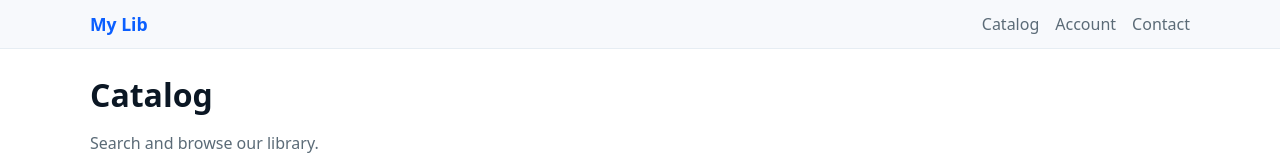
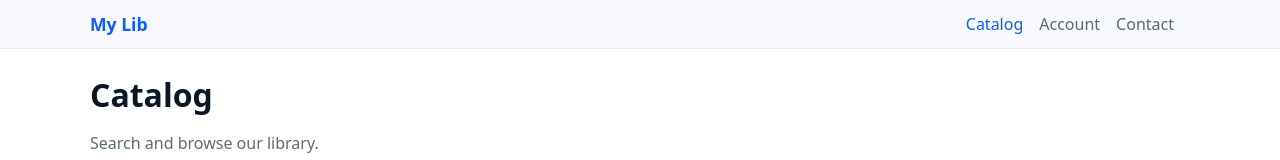
Before and after one commit to lpulgaHENERGY/Library-Test, a React (Vite) app: page /catalog in a window 1280 px wide. Shown: the top 160 px of the page. Built offline with nearby package versions, Linux system fonts and the light colour scheme.

Commit message:
Update Navbar: use NavLink and accessible nav

```diff
--- a/src/components/Navbar.tsx
+++ b/src/components/Navbar.tsx
@@ -1,14 +1,17 @@
 import React from 'react';
+import { NavLink } from 'react-router-dom';
 
 export default function Navbar() {
+  const linkStyle = (isActive: boolean) => ({ marginRight: 16, color: isActive ? 'var(--color-primary)' : 'var(--color-text-muted)', textDecoration: 'none' });
+
   return (
     <header style={{ background: 'var(--color-surface)', borderBottom: '1px solid var(--color-border)' }}>
       <div className="container" style={{ display: 'flex', alignItems: 'center', justifyContent: 'space-between', padding: '12px 0' }}>
-        <a href="/" style={{ fontWeight: 700, color: 'var(--color-primary)', textDecoration: 'none', fontSize: '1.1rem' }}>My Lib</a>
-        <nav>
-          <a href="/catalog" style={{ marginRight: 16, color: 'var(--color-text-muted)', textDecoration: 'none' }}>Catalog</a>
-          <a href="/account" style={{ marginRight: 16, color: 'var(--color-text-muted)', textDecoration: 'none' }}>Account</a>
-          <a href="/contact" style={{ color: 'var(--color-text-muted)', textDecoration: 'none' }}>Contact</a>
+        <NavLink to="/" aria-label="Home" style={{ fontWeight: 700, color: 'var(--color-primary)', textDecoration: 'none', fontSize: '1.1rem' }}>My Lib</NavLink>
+        <nav aria-label="Main navigation">
+          <NavLink to="/catalog" style={({ isActive }) => linkStyle(isActive)}>Catalog</NavLink>
+          <NavLink to="/account" style={({ isActive }) => linkStyle(isActive)}>Account</NavLink>
+          <NavLink to="/contact" style={({ isActive }) => linkStyle(isActive)}>Contact</NavLink>
         </nav>
       </div>
     </header>
```
